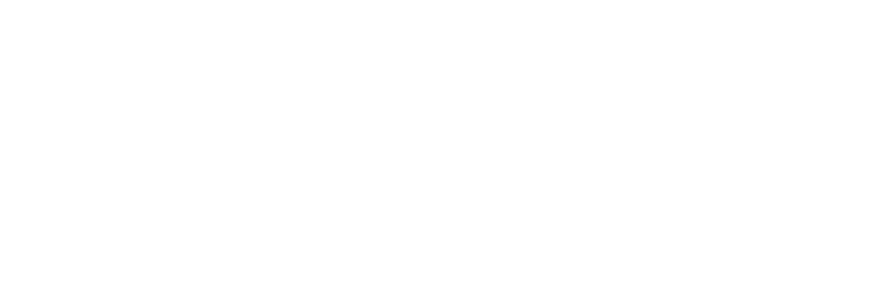
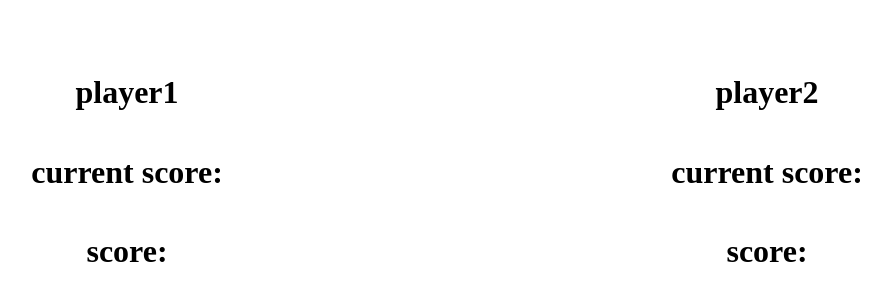
Before and after one commit to idan93l/roll_the_dice, a React (Create React App) app: page / in a window 1280 px wide. Shown: the part 236-536 px from the top of the page, without its empty margins (201-1092 px from the left). Built offline with nearby package versions, Linux system fonts and the light colour scheme.

Commit message:
second commit for testing

```diff
--- a/src/App.js
+++ b/src/App.js
@@ -1,7 +1,8 @@
+import GameBoard from "./Pages/GameBoard";
+
 function App() {
   return (
-    <div className="App">
-    </div>
+    <GameBoard />
   );
 }
 
--- /dev/null
+++ b/src/Pages/GameBoard.css
@@ -0,0 +1,8 @@
+.GameBoard {
+  height: 100vh;
+  width: 100vw;
+  display: flex;
+  justify-content: space-around;
+  align-items: center;
+  flex-direction: row;
+}
--- /dev/null
+++ b/src/Pages/GameBoard.jsx
@@ -0,0 +1,20 @@
+import React from "react";
+import Player from "../components/Player";
+import "./GameBoard.css"
+
+class GameBoard extends React.Component {
+  constructor() {
+    super();
+  }
+
+  render = () => {
+    return (
+      <div className="GameBoard">
+        <Player name="player1" />
+        <Player name="player2" />
+      </div>
+    );
+  };
+}
+
+export default GameBoard;
--- /dev/null
+++ b/src/components/Player.jsx
@@ -0,0 +1,20 @@
+import React from "react";
+import "./player.css";
+
+class Player extends React.Component {
+  constructor() {
+    super();
+  }
+
+  render = () => {
+    return (
+      <div className="Player">
+        <h1>{this.props.name}</h1>
+        <h1>current score:</h1>
+        <h1>score:</h1>
+      </div>
+    );
+  };
+}
+
+export default Player;
--- /dev/null
+++ b/src/components/player.css
@@ -0,0 +1,7 @@
+.Player {
+  display: flex;
+  justify-content: center;
+  align-items: center;
+  flex-direction: column;
+  text-align: center;
+}
```
Also changed, not shown: src/common/Button.jsx (added), src/common/Dice.jsx (added), src/common/dice.css (added), src/components/NewGameButton.jsx (added), src/components/OptionsContainer.jsx (added).
